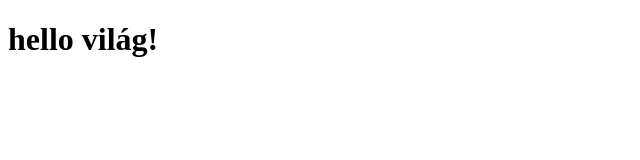
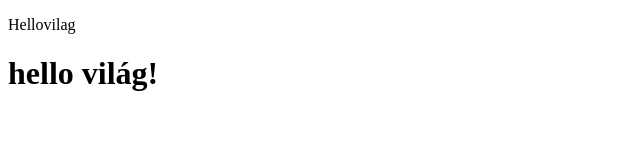
Before and after one commit to a-matrix/nemmondomel, a plain HTML site: page index.html in a window 1280 px wide. Shown: the whole page, without its empty margins (0-640 px from the left). Drawn offline with Linux system fonts and the light colour scheme.

Commit message:
Update index.html

```diff
--- a/index.html
+++ b/index.html
@@ -7,6 +7,7 @@
     <title>Document</title>
 </head>
 <body>
+    <p>Hellovilag</p>
     <p><h1>hello világ!</h1></p>
 </body>
 </html>
```
